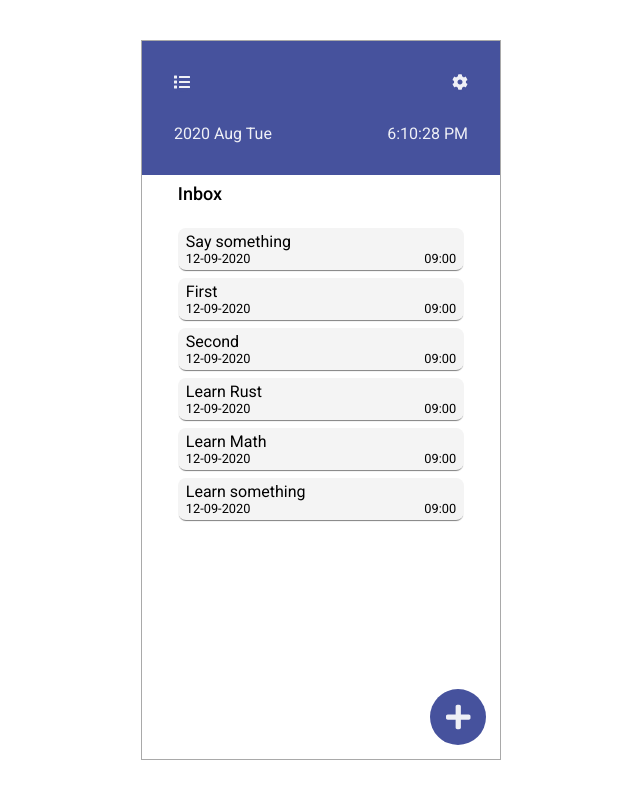
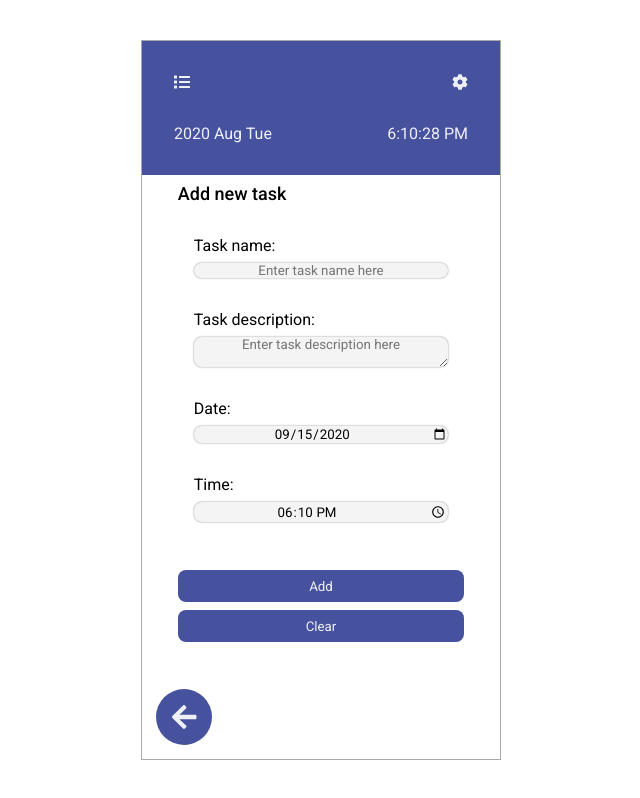
Before and after one commit to 1amL0st/react-todo, a React (Create React App) app: page / in a window 1280 px wide. Shown: the whole page, without its empty margins (319-959 px from the left). Built offline with nearby package versions, Linux system fonts and the light colour scheme.

Commit message:
AddTaskCreen border on input focus

```diff
--- a/src/App.js
+++ b/src/App.js
@@ -54,6 +54,8 @@ class App extends React.Component {
     this.CurrentScreen = this.CurrentScreen.bind(this);
     this.PushScreen = this.PushScreen.bind(this);
     this.PopScreen = this.PopScreen.bind(this);
+
+    this.state.screen_stack.push(this.add_task_screen);
   }
 
   InboxRemoveTaskHandler(task) {
--- a/src/components/AddTaskScreen/AddTaskScreen.jsx
+++ b/src/components/AddTaskScreen/AddTaskScreen.jsx
@@ -20,7 +20,7 @@ class AddTaskScreen extends React.Component {
             name: "",
             desc: "",
             date: new Date().toLocaleDateString('en-CA'),
-            time: "09:00"
+            time: new Date().toLocaleTimeString('en-GB').slice(0, -3)
         }
     }
 
@@ -84,7 +84,7 @@ class AddTaskScreen extends React.Component {
                     </label>
                     <label>
                         Time:
-                        <input name="time" className="text-input" type="time" value={this.state.time} onChange={this.OnInputChangeHandler}></input>
+                        <input name="time" className="text-input" type="time"   value={this.state.time} onChange={this.OnInputChangeHandler}></input>
                     </label>
                     <input className="button" title="Add task" type="submit" value="Add" onClick={this.OnSubmitClickHandler}/>
                     <input className="button clear" title="Clear fields" type="button" value="Clear" onClick={this.OnClearClickHandler}></input>
--- a/src/components/AddTaskScreen/AddTaskScreen.scss
+++ b/src/components/AddTaskScreen/AddTaskScreen.scss
@@ -33,6 +33,10 @@
     }
   }
 
+  textarea:focus, input:focus {
+    border: solid 1px $input-focus-color;
+  }
+
   .button {
     margin-top: 32px;
     height: 32px;
--- a/src/components/Inbox/Inbox.jsx
+++ b/src/components/Inbox/Inbox.jsx
@@ -11,7 +11,7 @@ class Inbox extends React.Component {
 
     OnItemSwipeHandler(task) {
         this.props.onRemoveTask(task);
-        this.forceUpdate(); //Why?
+        this.forceUpdate();
     }
 
     render() {
--- a/src/index.scss
+++ b/src/index.scss
@@ -7,6 +7,7 @@
 
 $item-bg-color: rgb(244, 244, 244);
 $main-color: #46529d;
+$input-focus-color: #46529d;
 $text-white-color: #eff0f6;
 
 * {
```
